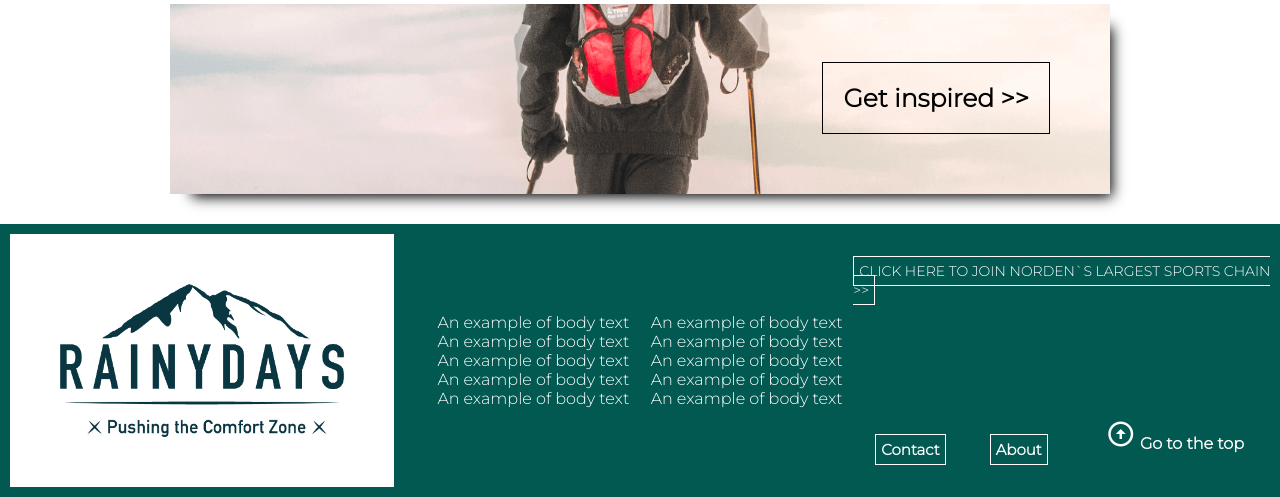
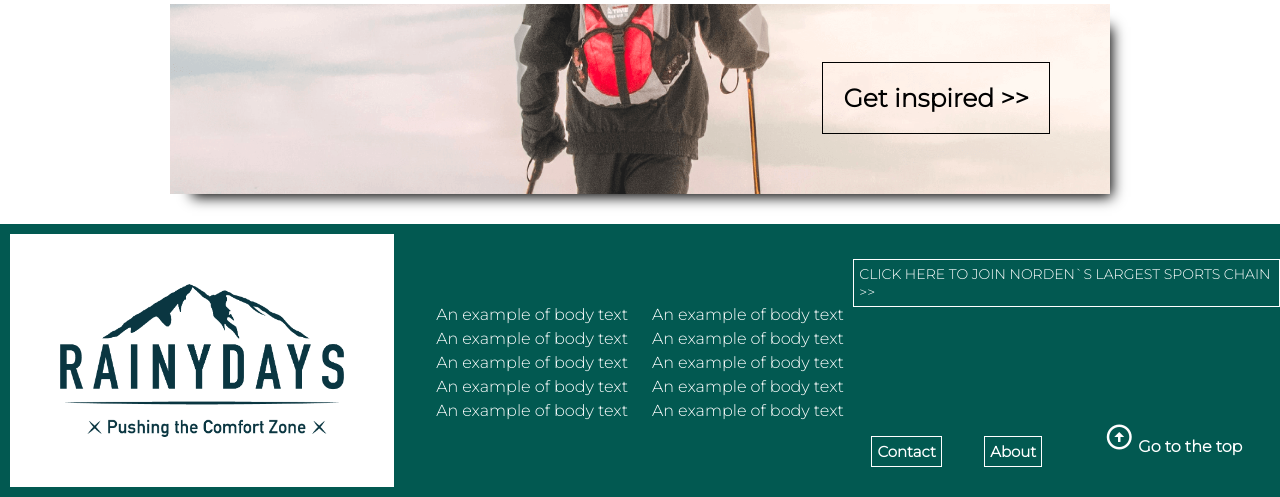
Before and after one commit to DarioDeLaFuente/rainydays, a PHP site: page / in a window 1280 px wide. Shown: the part 999-1496 px from the top of the page. Run offline with PHP 8.4, Linux system fonts and the light colour scheme.

Commit message:
Added Hotfix

```diff
--- a/app/index.html
+++ b/app/index.html
@@ -6,7 +6,7 @@
   <meta name="description" content="RainyDays Sport and Villmark is the Nordic region's largest sports chain. We offer a wide range of well-known brands online and in our many department stores. Welcome to a pleasant trade at RainyDays!">
   <title>RainyDays | Home</title>
   <link href="assets/css/main.min.css" rel="stylesheet" type="text/css" media="all">
-  <link href="https://fonts.googleapis.com/icon?family=Material+Icons"rel="stylesheet">
+  <link href="https://fonts.googleapis.com/icon?family=Material+Icons" rel="stylesheet">
 </head>
 <body>
   <!-- /Header -->
@@ -31,7 +31,7 @@
             </div>
           </div>
         </div>
-      </div>
+      <!--</div>-->
       <div class="Content">
         <div class="Grid ">
           <div class="Grid-cell--xs-12 Grid-cell--md-6 Grid-cell--lg-4 ">
--- a/app/src/scss/modules/_footer.scss
+++ b/app/src/scss/modules/_footer.scss
@@ -16,9 +16,9 @@
     display: grid;
     width: 100%;
     height: 100%;
-    //grid-template-columns: 1fr 1fr 1fr 1fr;
+    grid-template-columns: 1fr 1fr 1fr 1fr;
     //grid-template-rows: 1fr 1fr;
-    //gap: 0px 0px;
+    gap: 0px 0px;
     grid-template-areas:
       "FBox-4 FBox-4 FBox-4 FBox-4"
       "FBox-5 FBox-5-a FBox-6 FBox-6";
@@ -31,6 +31,7 @@
         font-size: 14px;
         border: solid 1px;
         padding: 5px;
+        display: block;
     }
      }
   .FBox-5 {
@@ -66,29 +67,39 @@
     display: grid;
     width: 100%;
     height: 100%;
-    //grid-template-columns: 1fr 1fr;
-    //grid-template-rows: 1fr 1fr;
-    //gap: 0px 0px;
+    //grid-template-columns: 1fr;//1fr
+    //grid-template-rows: 1fr 1fr ; //1fr
+    gap: 5px 5px;
     //justify-self: center;
-    grid-template-areas:
-      "CBox-1 CBox-2"
-      "CBox-1 CBox-2";
+    //grid-template-areas:
+      //"CBox-1 CBox-2";
+      //"CBox-1 CBox-2";
+      @media #{$screen__l}
+    {
+      grid-template-columns: 1fr 1fr;
+      grid-template-rows: 1fr ; //1fr
+    }
+    li {
+        padding-top:5px;
+    }
   }
 
   .CBox-1 {
-      grid-area: CBox-1;
+      //grid-area: CBox-1;
       place-self: center;
       a {
         color: #fff;
+        padding-top: 5px;
       }
     }
 
 
   .CBox-2 {
-      grid-area: CBox-2;
+      //grid-area: CBox-2;
       place-self: center;
       a {
         color: #fff;
+        padding: 5px;
       }
     }
 
@@ -191,5 +202,8 @@ a.bannerLinkBox-4 {
 }
 .FB-arrow .material-icons {
     color: #fff;
-    font-size: 30px !important;
+    @media #{$screen__l}
+    {
+        font-size: 30px !important;
+    }
 }
--- a/app/src/scss/modules/_mediaq.scss
+++ b/app/src/scss/modules/_mediaq.scss
@@ -11,6 +11,8 @@ $screen__nbxs : "only screen and (max-height: 450px)";
 
 $screen__xs : "only screen and (max-width: 320px)";
 $screen__s : "only screen and (min-width: 460px)";
+
 $screen__m : "only screen and (min-width: 768px)";
+
 $screen__l : "only screen and (min-width: 1024px)";
 $screen__xl : "only screen and (min-width: 1200px)";
```
Also changed, not shown: app/assets/css/main.css (+19 -8 lines), app/assets/css/main.min.css.
